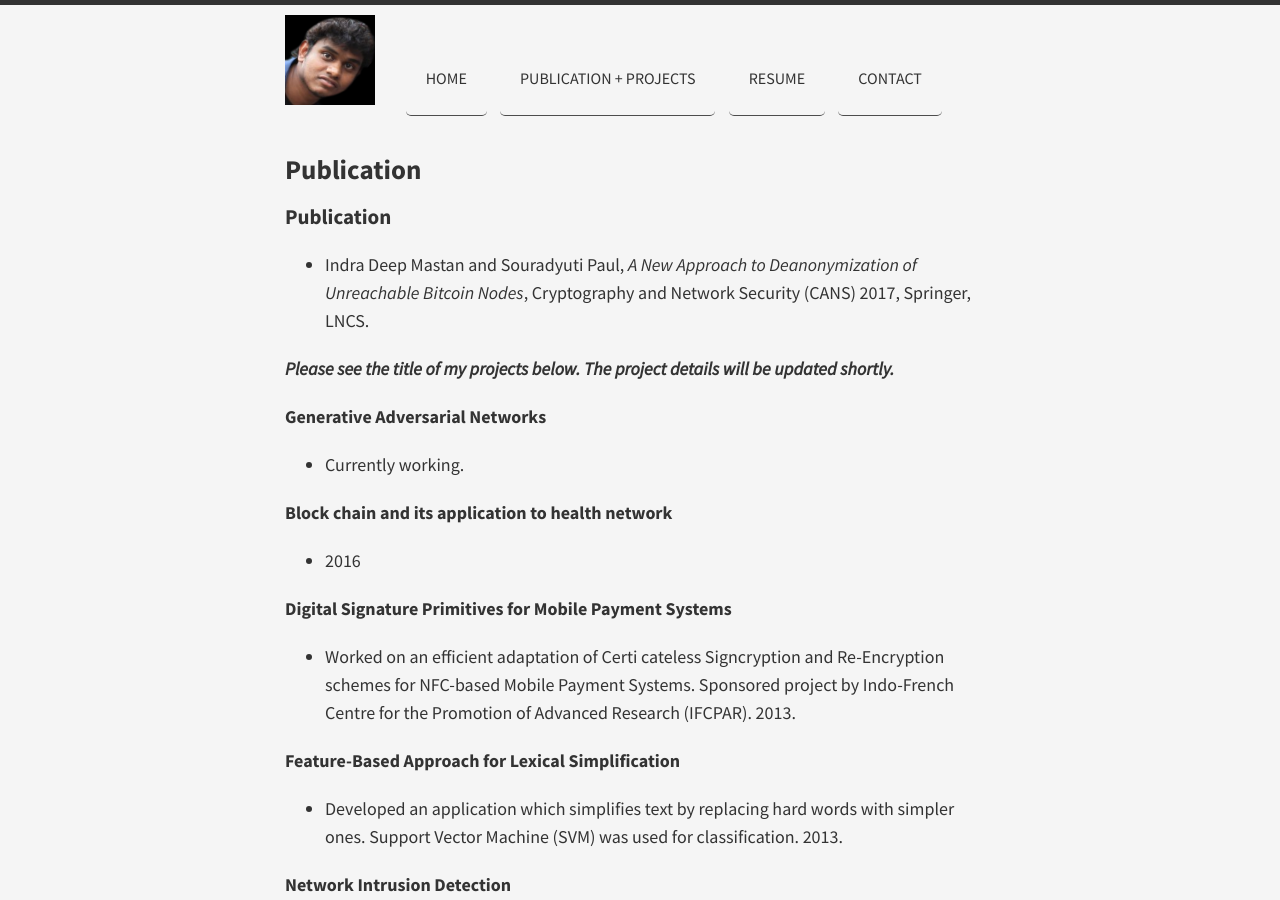
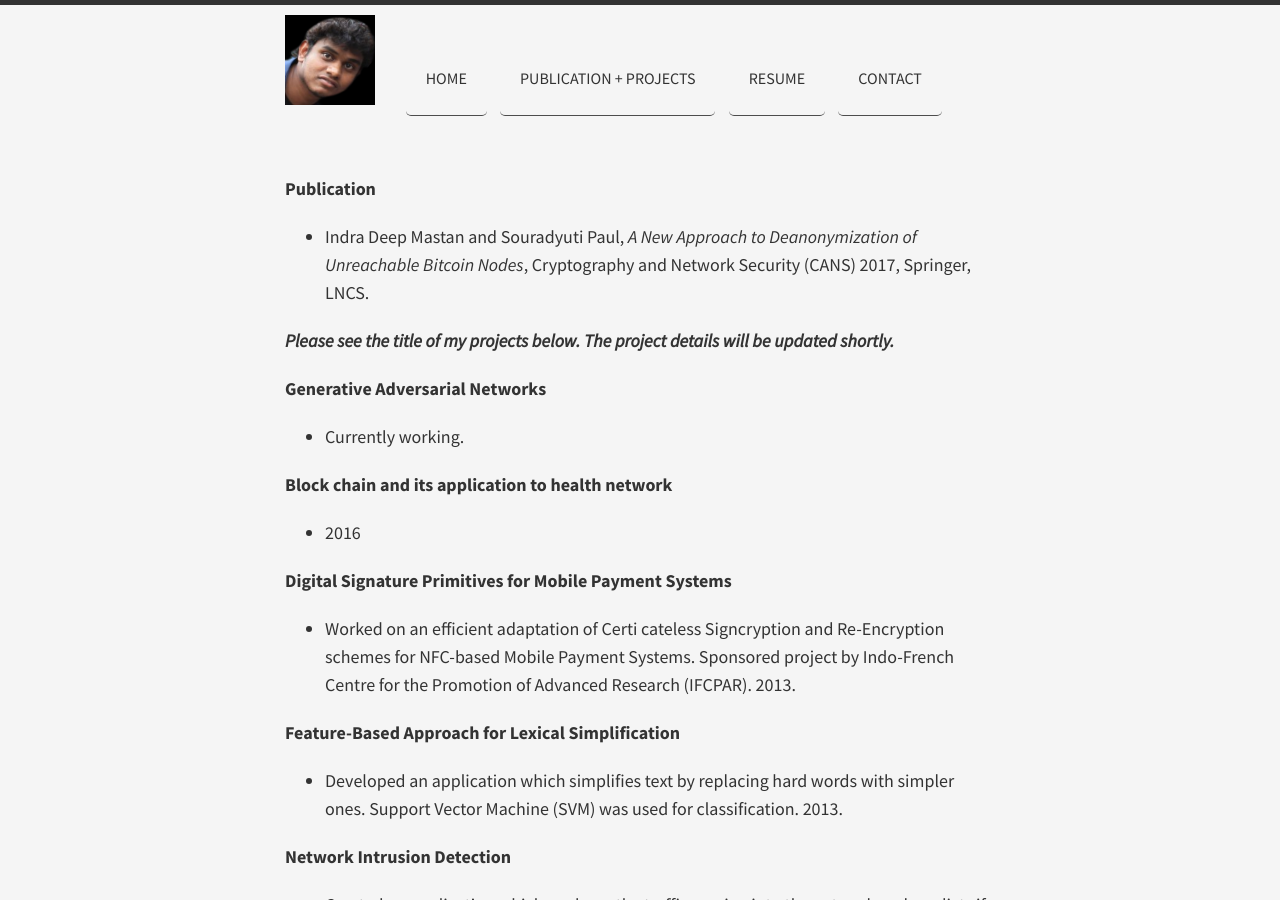
Before and after one commit to indramastan/indradeepmastan, a Jekyll site: the page built from projects/index.md, in a window 1280 px wide and 900 px high. Built offline with Jekyll 4.4.1, drawn with Linux system fonts in a browser that asks for light colours; nearby versions of some CDN libraries; our own code applies the rules of GitHub Pages for plain Markdown files.

Commit message:
Update index.md
m

```diff
--- a/projects/index.md
+++ b/projects/index.md
@@ -2,7 +2,7 @@
 layout: page
 title:
 ---
-### Publication
+**Publication**
 - Indra Deep Mastan and Souradyuti Paul, *A New Approach to Deanonymization of Unreachable Bitcoin Nodes*, Cryptography and Network Security (CANS) 2017, Springer, LNCS.
 
 __*Please see the title of my projects below. The project details will be updated shortly.*__
```
